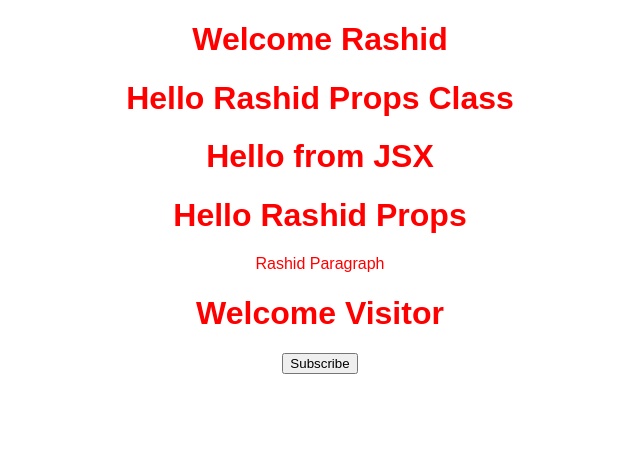
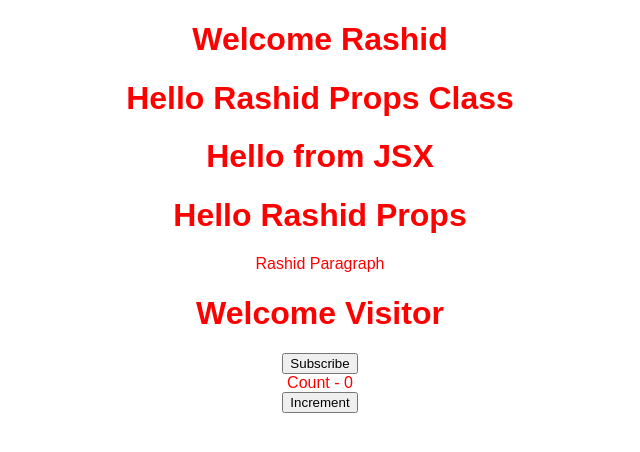
Before and after one commit to RashidKhan1234/React-Final-Repo, a React (Create React App) app in the folder React training/: page / in a window 1280 px wide. Shown: the top 452 px of the page, without its empty margins (320-960 px from the left). Built offline with nearby package versions, Linux system fonts and the light colour scheme.

Commit message:
Increment on button click

```diff
--- a/React training/src/App.js
+++ b/React training/src/App.js
@@ -5,6 +5,8 @@
 import Hello from "./Component/HelloWithJSX";
 import HelloProps from "./Component/Props";
 import Message from "./Component/MessageWithState";
+import Counter from "./Component/Counter";
+
 
 class App extends Component {
   render() {
@@ -17,6 +19,7 @@
           <p>Rashid Paragraph</p>
         </HelloProps>
         <Message />
+        <Counter/>
       </div>
     );
   }
--- /dev/null
+++ b/React training/src/Component/Counter.js
@@ -0,0 +1,25 @@
+import React, { Component } from "react";
+
+class Counter extends Component {
+  constructor(count) {
+    super();
+    this.state = {
+      count: 0
+    };
+  }
+  Increment() {
+    this.setState({
+      count: this.state.count + 1
+    });
+  }
+  render() {
+    return (
+      <div>
+        <div>Count - {this.state.count}</div>
+        <button onClick={() => this.Increment()}>Increment</button>
+      </div>
+    );
+  }
+}
+
+export default Counter;
```
